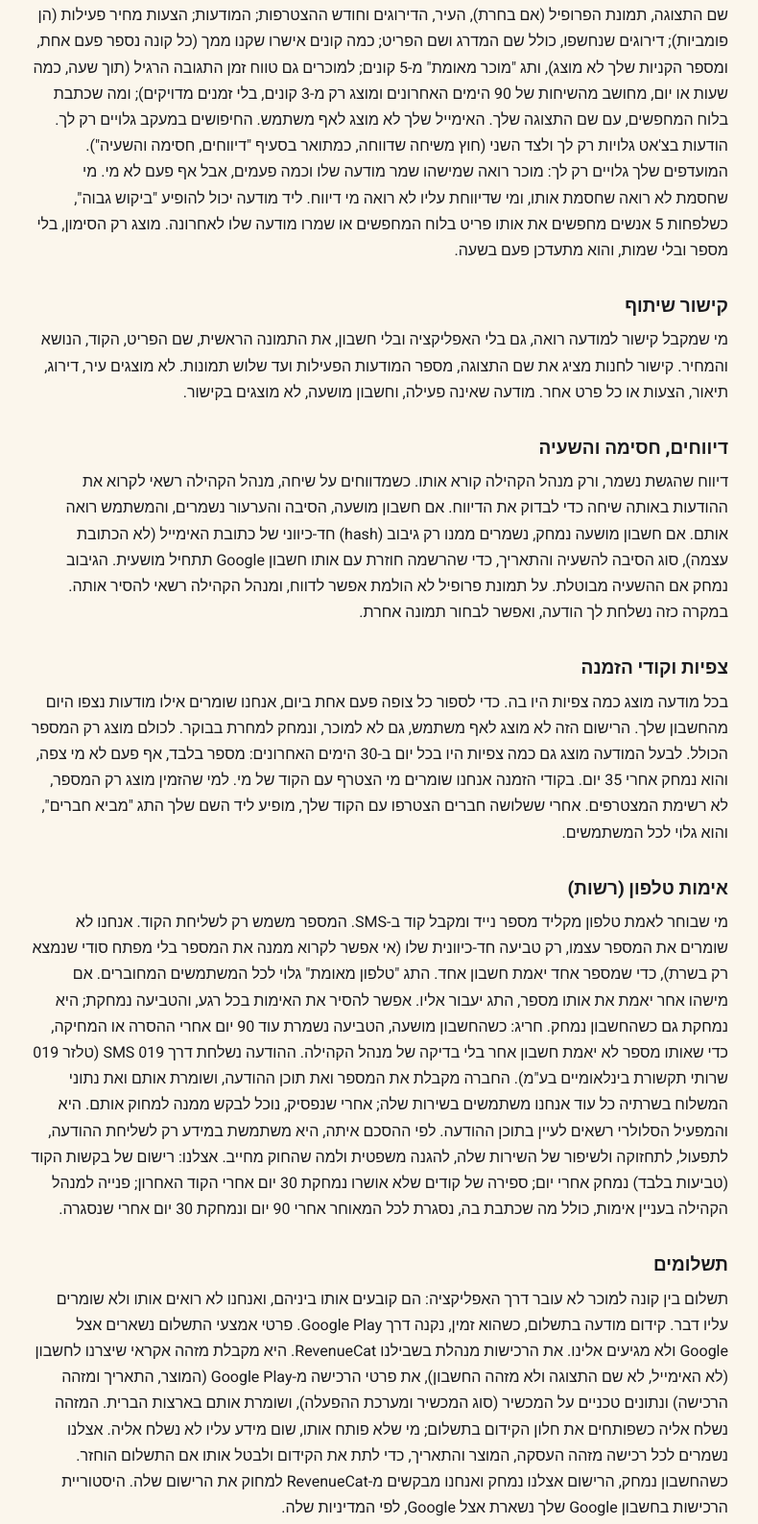
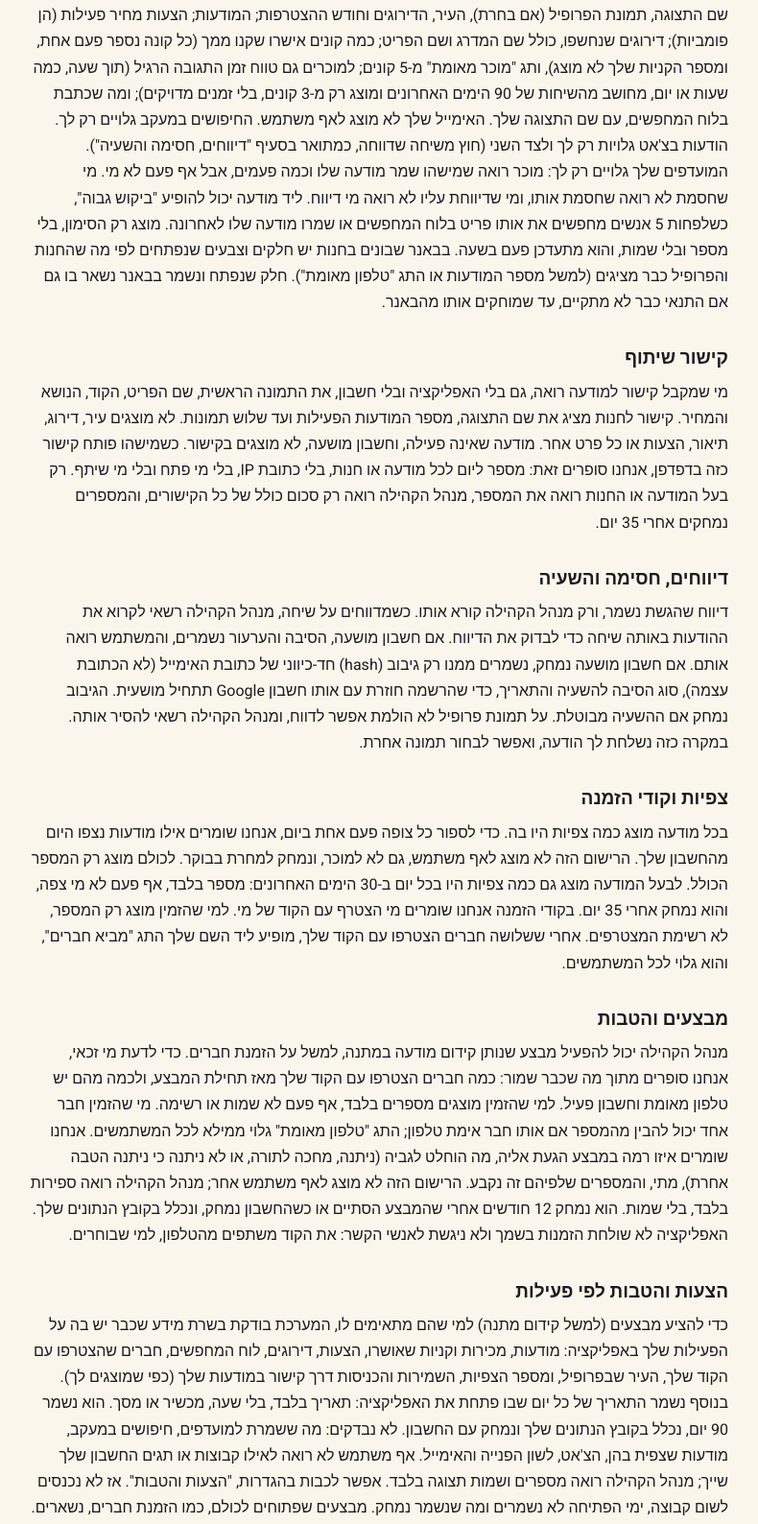
Before and after one commit to Galka135/bricks-app-site, a plain HTML site: page privacy.html in a window 1280 px wide. Shown: the part 787-2375 px from the top of the page at 96% size, without its empty margins (245-1035 px from the left). Drawn offline with Linux system fonts and the light colour scheme.

Commit message:
Privacy policy, 27.11: campaigns, offers matched to activity, link opens
Built from the app's text (scripts/build-site.mjs in Bricks-APP).

Co-Authored-By: Claude Opus 5.5 <noreply@anthropic.com>
Claude-Session: https://claude.ai/code/session_01SSEVYQ2aSe21KWVmcSzQsm

```diff
--- a/privacy.html
+++ b/privacy.html
@@ -36,19 +36,23 @@ footer { max-width: 760px; margin: 0 auto; padding: 0 16px 32px; }
 <nav><a href="privacy.html">מדיניות פרטיות</a><a href="delete-account.html">מחיקת חשבון</a></nav></div></header>
 <main>
 <h1>מדיניות פרטיות</h1>
-<p class="muted">עודכן: 26.11.2026</p>
+<p class="muted">עודכן: 27.11.2026</p>
 <h2>מי אחראי על המידע</h2>
 <p>בעל המאגר: גל קניאס. ליצירת קשר בכל נושא של פרטיות: <a dir="ltr" href="mailto:support@bricks-app.com">support@bricks-app.com</a>.</p>
 <h2>מה אנחנו שומרים</h2>
 <p>מזהה החשבון, האימייל, השם ותמונת החשבון כפי ש-Google מוסר בהתחברות. הם נשמרים במערכת ההתחברות בלבד ולא מוצגים לאף משתמש: האימייל משמש להתחברות, השם הפרטי משמש רק כהצעה לשם התצוגה בהרשמה (אפשר לשנות אותו לפני שנשמר משהו), ובתמונה אנחנו לא משתמשים; שם התצוגה והעיר שבחרת; איך לפנות אליך (זכר, נקבה, או "מעדיף/ה לא לציין"), רק כדי לנסח את הממשק בלשון שלך ולבחור אילו דמויות מוכנות להציע לך (בנים, בנות, או כולן בלי תשובה), גלוי רק לך. הדמות המוכנה שבוחרים גלויה לכולם, ולכן יכולה לרמז על התשובה; תמונת פרופיל, אם בחרת להעלות אחת (או הדמות המוכנה שבחרת); המודעות והתמונות שפרסמת (התמונות, כולל תמונת הפרופיל, נחתכות ועוברות ניקוי של נתוני מיקום ומצלמה בטלפון לפני ההעלאה); הצעות מחיר; הודעות בצ'אט; דירוגים ותגובות; מועדפים; הגדרות התראות ומזהה ההתראות של המכשיר; מתי אישרת את כללי הקהילה; את מי חסמת; דיווחים שהגשת; חיפושים במעקב; מה שכתבת בלוח המחפשים, ומי ענה לך שיש לו את מה שחיפשת (ולמי ענית); ואם אישרת שעסקה הושלמה או דיווחת שלא יצאה לפועל (הסיבה גלויה רק לצד השני ולמנהל הקהילה); הודעות מערכת שנשלחו אליך (ממנהל הקהילה, או על השעיה, מודעה או תמונה שהוסרו), ומתי פתחת לאחרונה את הודעות המערכת. אנחנו לא אוספים מיקום GPS או אנשי קשר, ואין באפליקציה פרסומות או כלי אנליטיקה. Google Play services, שדרכו פועלים ההתראות ו"נקה רקע", אוסף בעצמו נתוני אבחון טכניים על המכשיר והאפליקציה (כמו דגם, גרסה ותקלות), לפי מדיניות Google. נתוני שימוש נשמרים רק כמתואר בסעיף "צפיות וקודי הזמנה".</p>
 <h2>מה רואים משתמשים אחרים</h2>
-<p>שם התצוגה, תמונת הפרופיל (אם בחרת), העיר, הדירוגים וחודש ההצטרפות; המודעות; הצעות מחיר פעילות (הן פומביות); דירוגים שנחשפו, כולל שם המדרג ושם הפריט; כמה קונים אישרו שקנו ממך (כל קונה נספר פעם אחת, ומספר הקניות שלך לא מוצג), ותג "מוכר מאומת" מ-5 קונים; למוכרים גם טווח זמן התגובה הרגיל (תוך שעה, כמה שעות או יום, מחושב מהשיחות של 90 הימים האחרונים ומוצג רק מ-3 קונים, בלי זמנים מדויקים); ומה שכתבת בלוח המחפשים, עם שם התצוגה שלך. האימייל שלך לא מוצג לאף משתמש. החיפושים במעקב גלויים רק לך. הודעות בצ'אט גלויות רק לך ולצד השני (חוץ משיחה שדווחה, כמתואר בסעיף "דיווחים, חסימה והשעיה"). המועדפים שלך גלויים רק לך: מוכר רואה שמישהו שמר מודעה שלו וכמה פעמים, אבל אף פעם לא מי. מי שחסמת לא רואה שחסמת אותו, ומי שדיווחת עליו לא רואה מי דיווח. ליד מודעה יכול להופיע "ביקוש גבוה", כשלפחות 5 אנשים מחפשים את אותו פריט בלוח המחפשים או שמרו מודעה שלו לאחרונה. מוצג רק הסימון, בלי מספר ובלי שמות, והוא מתעדכן פעם בשעה.</p>
+<p>שם התצוגה, תמונת הפרופיל (אם בחרת), העיר, הדירוגים וחודש ההצטרפות; המודעות; הצעות מחיר פעילות (הן פומביות); דירוגים שנחשפו, כולל שם המדרג ושם הפריט; כמה קונים אישרו שקנו ממך (כל קונה נספר פעם אחת, ומספר הקניות שלך לא מוצג), ותג "מוכר מאומת" מ-5 קונים; למוכרים גם טווח זמן התגובה הרגיל (תוך שעה, כמה שעות או יום, מחושב מהשיחות של 90 הימים האחרונים ומוצג רק מ-3 קונים, בלי זמנים מדויקים); ומה שכתבת בלוח המחפשים, עם שם התצוגה שלך. האימייל שלך לא מוצג לאף משתמש. החיפושים במעקב גלויים רק לך. הודעות בצ'אט גלויות רק לך ולצד השני (חוץ משיחה שדווחה, כמתואר בסעיף "דיווחים, חסימה והשעיה"). המועדפים שלך גלויים רק לך: מוכר רואה שמישהו שמר מודעה שלו וכמה פעמים, אבל אף פעם לא מי. מי שחסמת לא רואה שחסמת אותו, ומי שדיווחת עליו לא רואה מי דיווח. ליד מודעה יכול להופיע "ביקוש גבוה", כשלפחות 5 אנשים מחפשים את אותו פריט בלוח המחפשים או שמרו מודעה שלו לאחרונה. מוצג רק הסימון, בלי מספר ובלי שמות, והוא מתעדכן פעם בשעה. בבאנר שבונים בחנות יש חלקים וצבעים שנפתחים לפי מה שהחנות והפרופיל כבר מציגים (למשל מספר המודעות או התג "טלפון מאומת"). חלק שנפתח ונשמר בבאנר נשאר בו גם אם התנאי כבר לא מתקיים, עד שמוחקים אותו מהבאנר.</p>
 <h2>קישור שיתוף</h2>
-<p>מי שמקבל קישור למודעה רואה, גם בלי האפליקציה ובלי חשבון, את התמונה הראשית, שם הפריט, הקוד, הנושא והמחיר. קישור לחנות מציג את שם התצוגה, מספר המודעות הפעילות ועד שלוש תמונות. לא מוצגים עיר, דירוג, תיאור, הצעות או כל פרט אחר. מודעה שאינה פעילה, וחשבון מושעה, לא מוצגים בקישור.</p>
+<p>מי שמקבל קישור למודעה רואה, גם בלי האפליקציה ובלי חשבון, את התמונה הראשית, שם הפריט, הקוד, הנושא והמחיר. קישור לחנות מציג את שם התצוגה, מספר המודעות הפעילות ועד שלוש תמונות. לא מוצגים עיר, דירוג, תיאור, הצעות או כל פרט אחר. מודעה שאינה פעילה, וחשבון מושעה, לא מוצגים בקישור. כשמישהו פותח קישור כזה בדפדפן, אנחנו סופרים זאת: מספר ליום לכל מודעה או חנות, בלי כתובת IP, בלי מי פתח ובלי מי שיתף. רק בעל המודעה או החנות רואה את המספר, מנהל הקהילה רואה רק סכום כולל של כל הקישורים, והמספרים נמחקים אחרי 35 יום.</p>
 <h2>דיווחים, חסימה והשעיה</h2>
 <p>דיווח שהגשת נשמר, ורק מנהל הקהילה קורא אותו. כשמדווחים על שיחה, מנהל הקהילה רשאי לקרוא את ההודעות באותה שיחה כדי לבדוק את הדיווח. אם חשבון מושעה, הסיבה והערעור נשמרים, והמשתמש רואה אותם. אם חשבון מושעה נמחק, נשמרים ממנו רק גיבוב (hash) חד-כיווני של כתובת האימייל (לא הכתובת עצמה), סוג הסיבה להשעיה והתאריך, כדי שהרשמה חוזרת עם אותו חשבון Google תתחיל מושעית. הגיבוב נמחק אם ההשעיה מבוטלת. על תמונת פרופיל לא הולמת אפשר לדווח, ומנהל הקהילה רשאי להסיר אותה. במקרה כזה נשלחת לך הודעה, ואפשר לבחור תמונה אחרת.</p>
 <h2>צפיות וקודי הזמנה</h2>
 <p>בכל מודעה מוצג כמה צפיות היו בה. כדי לספור כל צופה פעם אחת ביום, אנחנו שומרים אילו מודעות נצפו היום מהחשבון שלך. הרישום הזה לא מוצג לאף משתמש, גם לא למוכר, ונמחק למחרת בבוקר. לכולם מוצג רק המספר הכולל. לבעל המודעה מוצג גם כמה צפיות היו בכל יום ב-30 הימים האחרונים: מספר בלבד, אף פעם לא מי צפה, והוא נמחק אחרי 35 יום. בקודי הזמנה אנחנו שומרים מי הצטרף עם הקוד של מי. למי שהזמין מוצג רק המספר, לא רשימת המצטרפים. אחרי ששלושה חברים הצטרפו עם הקוד שלך, מופיע ליד השם שלך התג "מביא חברים", והוא גלוי לכל המשתמשים.</p>
+<h2>מבצעים והטבות</h2>
+<p>מנהל הקהילה יכול להפעיל מבצע שנותן קידום מודעה במתנה, למשל על הזמנת חברים. כדי לדעת מי זכאי, אנחנו סופרים מתוך מה שכבר שמור: כמה חברים הצטרפו עם הקוד שלך מאז תחילת המבצע, ולכמה מהם יש טלפון מאומת וחשבון פעיל. למי שהזמין מוצגים מספרים בלבד, אף פעם לא שמות או רשימה. מי שהזמין חבר אחד יכול להבין מהמספר אם אותו חבר אימת טלפון; התג "טלפון מאומת" גלוי ממילא לכל המשתמשים. אנחנו שומרים איזו רמה במבצע הגעת אליה, מה הוחלט לגביה (ניתנה, מחכה לתורה, או לא ניתנה כי ניתנה הטבה אחרת), מתי, והמספרים שלפיהם זה נקבע. הרישום הזה לא מוצג לאף משתמש אחר; מנהל הקהילה רואה ספירות בלבד, בלי שמות. הוא נמחק 12 חודשים אחרי שהמבצע הסתיים או כשהחשבון נמחק, ונכלל בקובץ הנתונים שלך. האפליקציה לא שולחת הזמנות בשמך ולא ניגשת לאנשי הקשר: את הקוד משתפים מהטלפון, למי שבוחרים.</p>
+<h2>הצעות והטבות לפי פעילות</h2>
+<p>כדי להציע מבצעים (למשל קידום מתנה) למי שהם מתאימים לו, המערכת בודקת בשרת מידע שכבר יש בה על הפעילות שלך באפליקציה: מודעות, מכירות וקניות שאושרו, הצעות, דירוגים, לוח המחפשים, חברים שהצטרפו עם הקוד שלך, העיר שבפרופיל, ומספר הצפיות, השמירות והכניסות דרך קישור במודעות שלך (כפי שמוצגים לך). בנוסף נשמר התאריך של כל יום שבו פתחת את האפליקציה: תאריך בלבד, בלי שעה, מכשיר או מסך. הוא נשמר 90 יום, נכלל בקובץ הנתונים שלך ונמחק עם החשבון. לא נבדקים: מה ששמרת למועדפים, חיפושים במעקב, מודעות שצפית בהן, הצ'אט, לשון הפנייה והאימייל. אף משתמש לא רואה לאילו קבוצות או תגים החשבון שלך שייך; מנהל הקהילה רואה מספרים ושמות תצוגה בלבד. אפשר לכבות בהגדרות, "הצעות והטבות". אז לא נכנסים לשום קבוצה, ימי הפתיחה לא נשמרים ומה שנשמר נמחק. מבצעים שפתוחים לכולם, כמו הזמנת חברים, נשארים.</p>
 <h2>אימות טלפון (רשות)</h2>
 <p>מי שבוחר לאמת טלפון מקליד מספר נייד ומקבל קוד ב-SMS. המספר משמש רק לשליחת הקוד. אנחנו לא שומרים את המספר עצמו, רק טביעה חד-כיוונית שלו (אי אפשר לקרוא ממנה את המספר בלי מפתח סודי שנמצא רק בשרת), כדי שמספר אחד יאמת חשבון אחד. התג "טלפון מאומת" גלוי לכל המשתמשים המחוברים. אם מישהו אחר יאמת את אותו מספר, התג יעבור אליו. אפשר להסיר את האימות בכל רגע, והטביעה נמחקת; היא נמחקת גם כשהחשבון נמחק. חריג: כשהחשבון מושעה, הטביעה נשמרת עוד 90 יום אחרי ההסרה או המחיקה, כדי שאותו מספר לא יאמת חשבון אחר בלי בדיקה של מנהל הקהילה. ההודעה נשלחת דרך 019 SMS (טלזר 019 שרותי תקשורת בינלאומיים בע"מ). החברה מקבלת את המספר ואת תוכן ההודעה, ושומרת אותם ואת נתוני המשלוח בשרתיה כל עוד אנחנו משתמשים בשירות שלה; אחרי שנפסיק, נוכל לבקש ממנה למחוק אותם. היא והמפעיל הסלולרי רשאים לעיין בתוכן ההודעה. לפי ההסכם איתה, היא משתמשת במידע רק לשליחת ההודעה, לתפעול, לתחזוקה ולשיפור של השירות שלה, להגנה משפטית ולמה שהחוק מחייב. אצלנו: רישום של בקשות הקוד (טביעות בלבד) נמחק אחרי יום; ספירה של קודים שלא אושרו נמחקת 30 יום אחרי הקוד האחרון; פנייה למנהל הקהילה בעניין אימות, כולל מה שכתבת בה, נסגרת לכל המאוחר אחרי 90 יום ונמחקת 30 יום אחרי שנסגרה.</p>
 <h2>תשלומים</h2>
```
Also changed, not shown: delete-account.html (+1 -1 lines).
